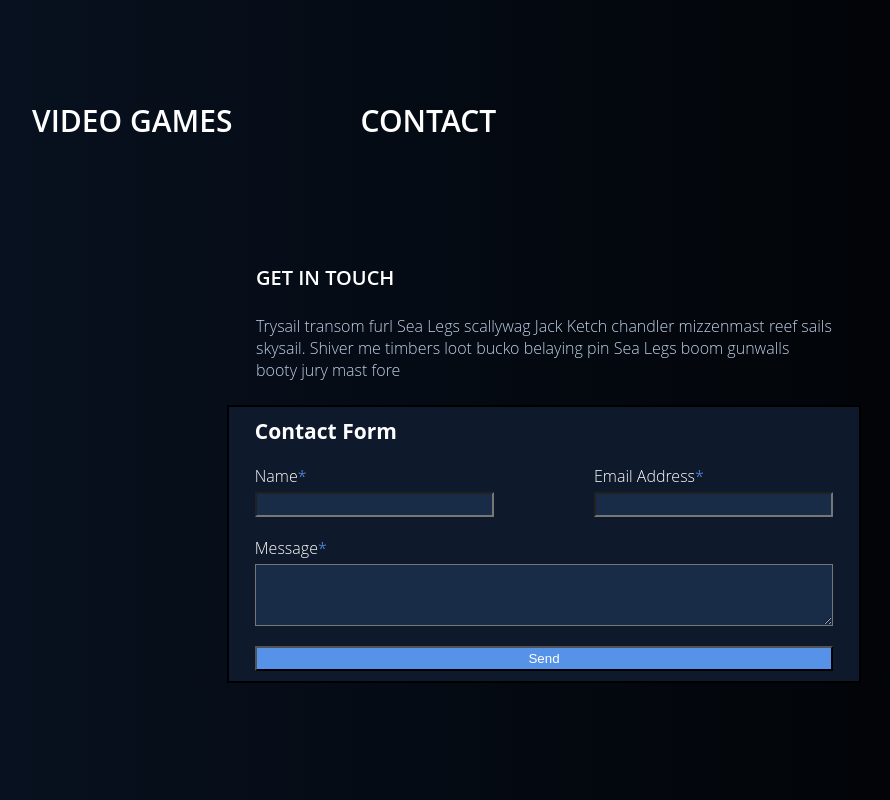
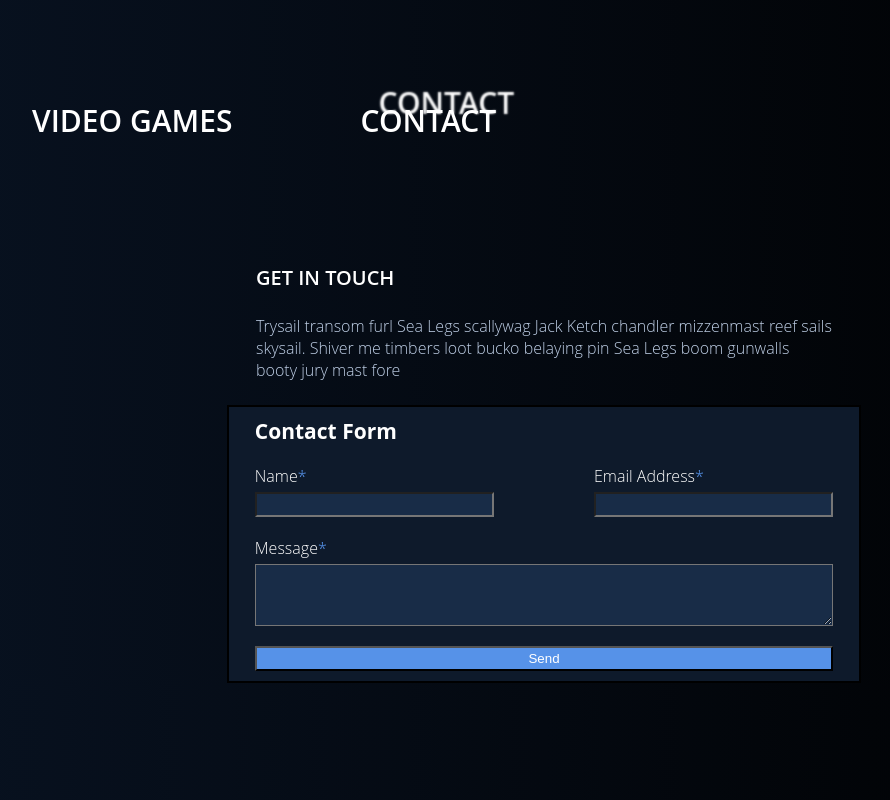
Before and after one commit to cieslikprzemyslaw/games-library, a React (Create React App) app: page /contact in a window 1280 px wide. Shown: the whole page, without its empty margins (96-986 px from the left). Built offline with nearby package versions, Linux system fonts and the light colour scheme.

Commit message:
add shadow to navigation active link

```diff
--- a/src/components/Navigation/index.tsx
+++ b/src/components/Navigation/index.tsx
@@ -5,8 +5,20 @@ const index = () => {
       <Wrapper>
         <Nav>
           <UnorderList>
-            <ListItem to="/">video games</ListItem>
-            <ListItem to="/contact">contact</ListItem>
+            <ListItem
+              to="/video"
+              activeStyle={{
+                textShadow: "-18px -18px 2px #FFFFFF",
+              }}
+            >
+              video games
+            </ListItem>
+            <ListItem
+              to="/contact"
+              activeStyle={{ textShadow: "18px -18px 2px #FFFFFF" }}
+            >
+              contact
+            </ListItem>
           </UnorderList>
         </Nav>
       </Wrapper>
--- a/src/components/Navigation/style.ts
+++ b/src/components/Navigation/style.ts
@@ -1,5 +1,5 @@
 import styled from "styled-components";
-import { Link } from "react-router-dom";
+import { NavLink } from "react-router-dom";
 import { respondTo } from "../../assests/GlobalStyles/respondTo";
 
 export const Wrapper = styled.section`
@@ -26,9 +26,10 @@ export const UnorderList = styled.ul`
   justify-content: flex-start;
   align-items: center;
   `}
+
 `;
 
-export const ListItem = styled(Link)`
+export const ListItem = styled(NavLink)`
   text-decoration: none;
   color: #030303;
   text-transform: uppercase;
```
